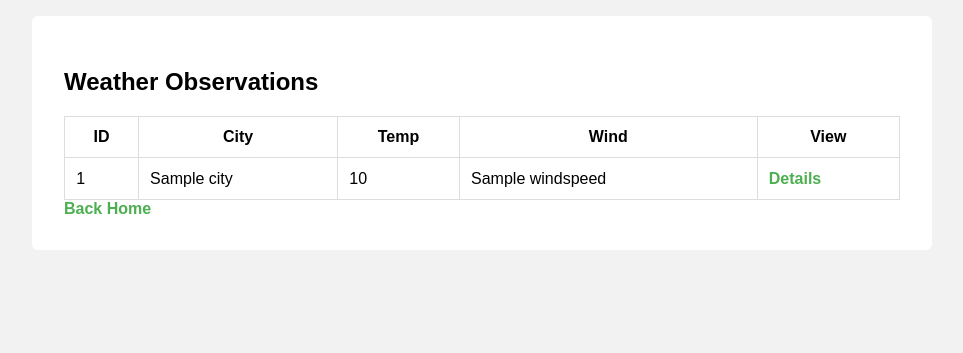
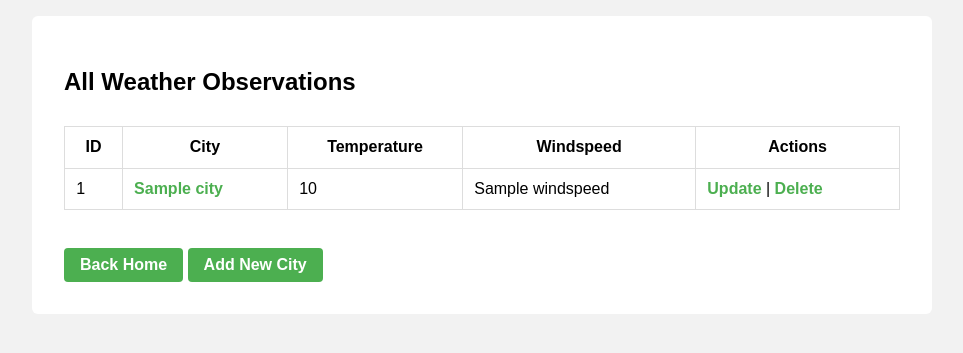
Before and after one commit to tle2-npu/local_weather_tracker, a Flask app: template templates/observation.html in a window 1280 px wide. Shown: the part 138-491 px from the top of the page, without its empty margins (158-1121 px from the left). Run offline with Flask 3, Linux system fonts and the light colour scheme; the template is opened without the code that fills it: most values are stand-ins (such as "Sample title", 1, 10 or a date in 2020).

Commit message:
Improve spacing, layout

```diff
--- a/templates/base.html
+++ b/templates/base.html
@@ -7,6 +7,13 @@
     <title>{% block title %}Local Weather Tracker{% endblock %}</title>
 
     <style>
+        h2, h3, h4 {
+            margin-bottom: 30px;
+        }
+        ul {
+            margin-top: 10px;
+            margin-bottom: 20px;
+        }
         body {
             font-family: Arial, sans-serif;
             max-width: 900px;
@@ -38,6 +45,8 @@
             color:white;
             border:none;
             cursor: pointer;
+            margin-top: 20px;
+            display: inline-block;
         }
         table {
             width: 100%;
--- a/templates/observation.html
+++ b/templates/observation.html
@@ -1,33 +1,34 @@
 {% extends "base.html" %}
 
-{% block title %}All Observations{% endblock %}
+{% block title %}Observations{% endblock %}
 
 {% block content %}
-<h2>Weather Observations</h2>
+<h2>All Weather Observations</h2>
 
-{% if records|length == 0 %}
-    <p>No observations found.</p>
-{% else %}
 <table>
     <tr>
         <th>ID</th>
         <th>City</th>
-        <th>Temp</th>
-        <th>Wind</th>
-        <th>View</th>
+        <th>Temperature</th>
+        <th>Windspeed</th>
+        <th>Actions</th>
     </tr>
 
-    {% for obs in records %}
+    {% for row in observations %}
     <tr>
-        <td>{{ obs.city_id }}</td>
-        <td>{{ obs.city }}</td>
-        <td>{{ obs.temperature }}</td>
-        <td>{{ obs.windspeed }}</td>
-        <td><a href="/observations/{{ obs.city_id }}">Details</a></td>
+        <td>{{ row.city_id }}</td>
+        <td><a href="/observations/{{ row.city_id }}">{{ row.city }}</a></td>
+        <td>{{ row.temperature }}</td>
+        <td>{{ row.windspeed }}</td>
+        <td>
+            <a href="/observations/{{ row.city_id }}/update">Update</a> |
+            <a href="/observations/{{ row.city_id }}/delete">Delete</a>
+        </td>
     </tr>
     {% endfor %}
 </table>
-{% endif %}
 
-<a href="/">Back Home</a>
+<br>
+<a class="btn" href="/">Back Home</a>
+<a class="btn" href="/ingest">Add New City</a>
 {% endblock %}
```
Also changed, not shown: templates/index.html (+10 -2 lines), templates/observation_id.html (+5 -9 lines).
